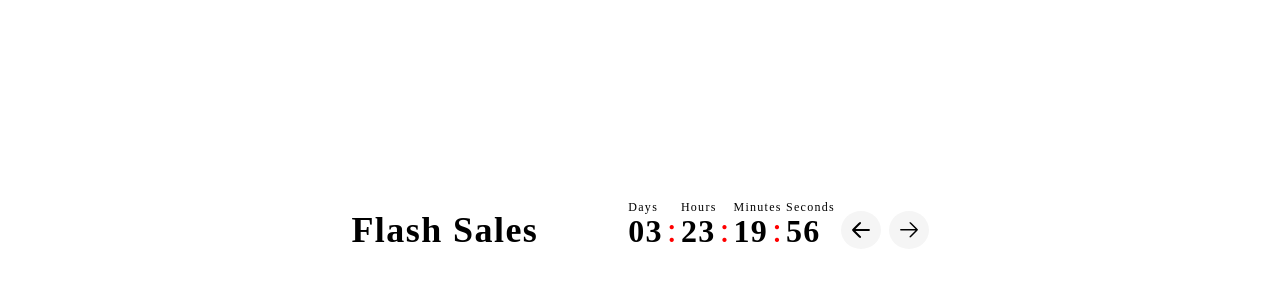
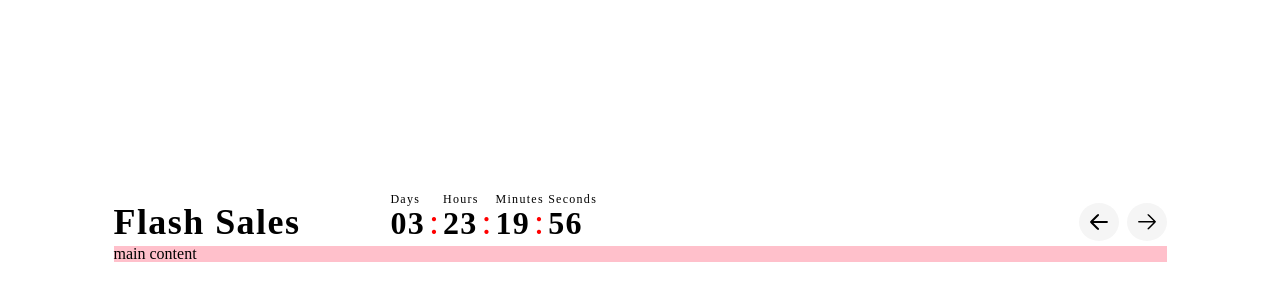
Before and after one commit to IrakliAmbroladze/flash-sales, a plain HTML site: page index.html in a window 1280 px wide. Shown: the part 170-470 px from the top of the page. Drawn offline with Linux system fonts and the light colour scheme.

Commit message:
in process...

```diff
--- a/css/styles.css
+++ b/css/styles.css
@@ -1,17 +1,23 @@
 .wrapper {
   display: flex;
+  flex-direction: column;
   height: 100vh;
+  align-items: center;
+  justify-content: center;
+  max-width: 1170px;
+  margin: auto;
 }
-
+.header,
 .main {
-  margin: auto;
+  width: 90%;
+}
+.header {
   display: flex;
   column-gap: 20px;
-  max-width: 1170px;
   align-items: center;
   justify-content: space-between;
 }
-.header {
+.title-content {
   display: flex;
   align-items: center;
   column-gap: 90px;
@@ -66,3 +72,6 @@
   border-radius: 50%;
   display: block;
 }
+.main {
+  background-color: pink;
+}
--- a/index.html
+++ b/index.html
@@ -7,8 +7,8 @@
   </head>
   <body>
     <div class="wrapper">
-      <main class="main">
-        <h1 class="header">
+      <header class="header">
+        <h1 class="title-content">
           <div class="title">Flash Sales</div>
           <div class="time-title">
             <span class="time">03</span> <span class="colon">:</span>
@@ -22,7 +22,8 @@
           <img src="./images/icons/arrow-left.svg" class="arrow" />
           <img src="./images/icons/arrow-right.svg" class="arrow" />
         </div>
-      </main>
+      </header>
+      <main class="main">main content</main>
     </div>
   </body>
 </html>
```
